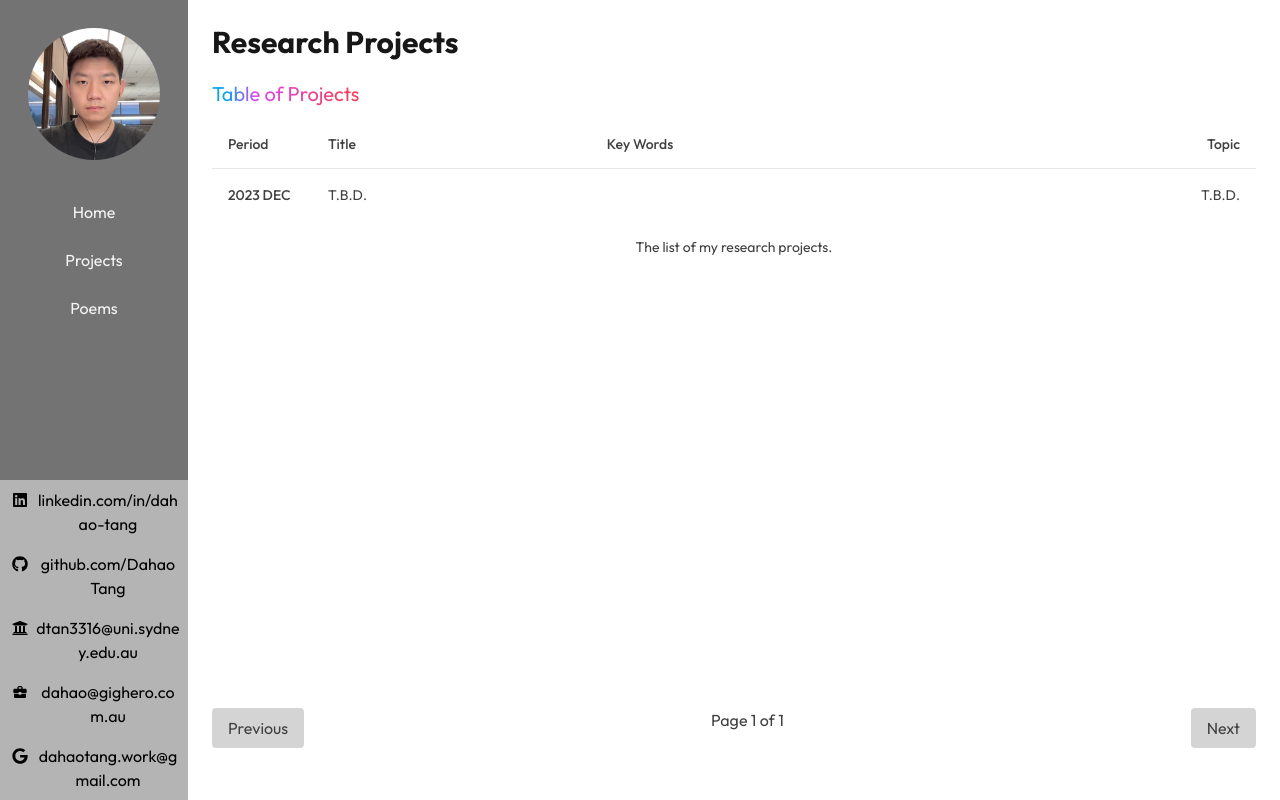
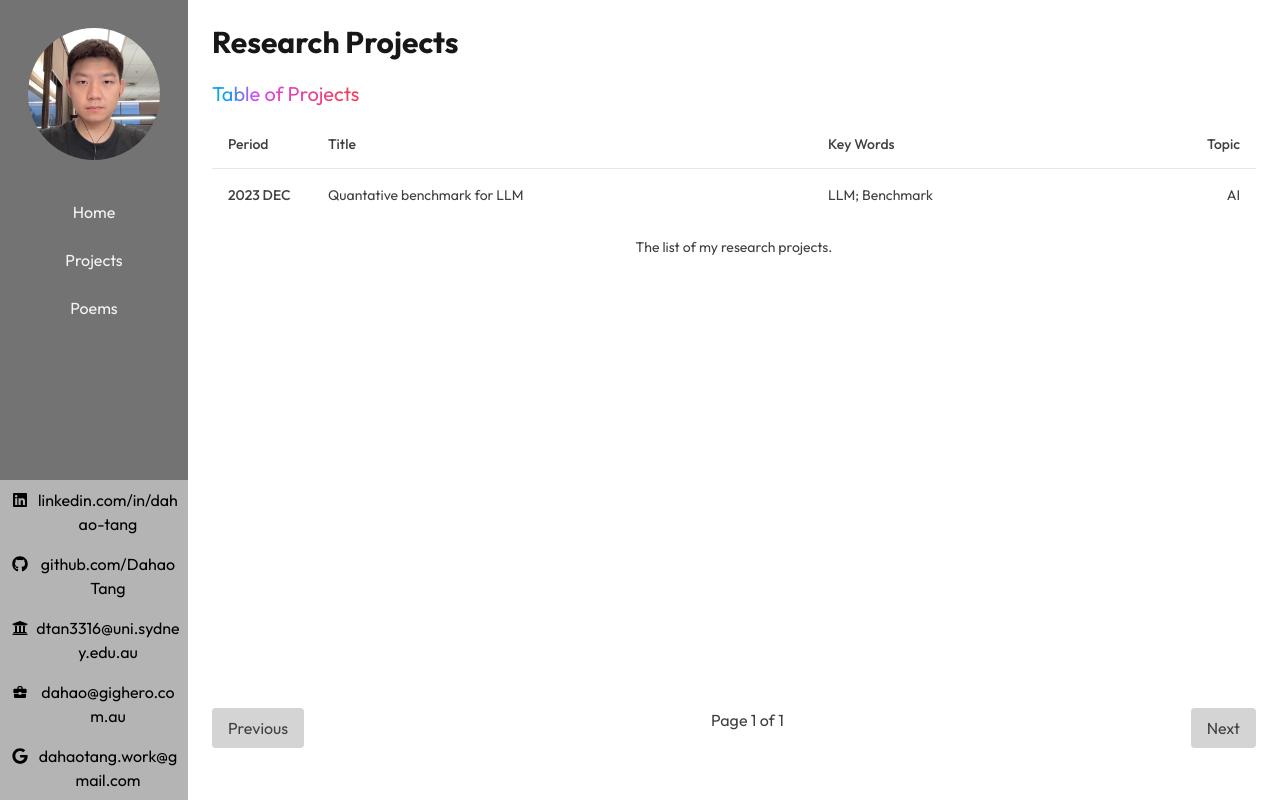
Before and after one commit to DahaoTang/DahaoTang.github.io, a Next.js app: page /projects/research in a window 1280 px wide. Built offline with nearby package versions, Linux system fonts and the light colour scheme.

Commit message:
research project index updated

```diff
--- a/app/(site)/projects/research/202312-1/Summary.ts
+++ b/app/(site)/projects/research/202312-1/Summary.ts
@@ -1,8 +1,8 @@
 export const researchProject202312_1 = {
 	id: "202312-1",
 	period: "2023 DEC",
-	name: "T.B.D.",
-	keywords: "",
-	topic: "T.B.D.",
+	name: "Quantative benchmark for LLM",
+	keywords: "LLM; Benchmark",
+	topic: "AI",
 	url: "",
 };
```
